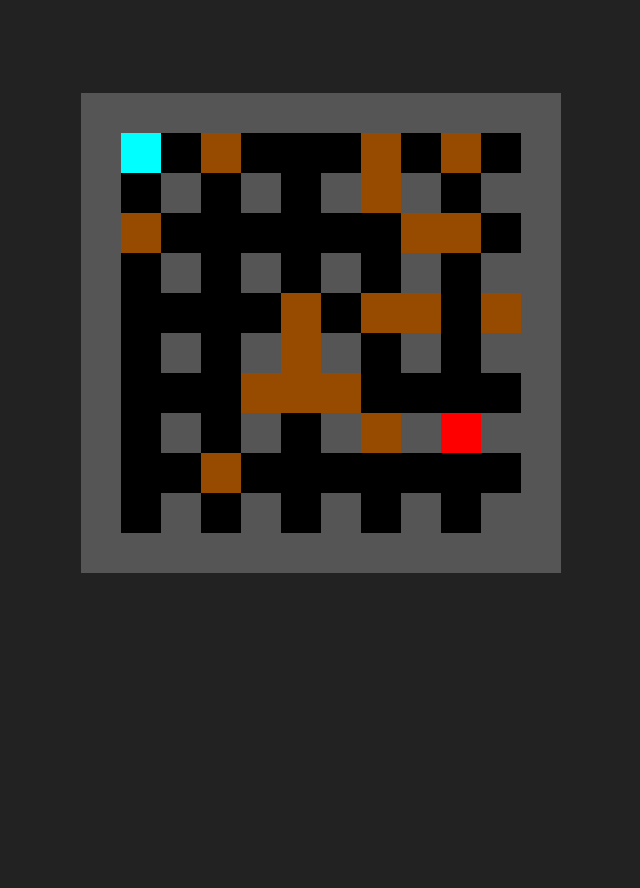
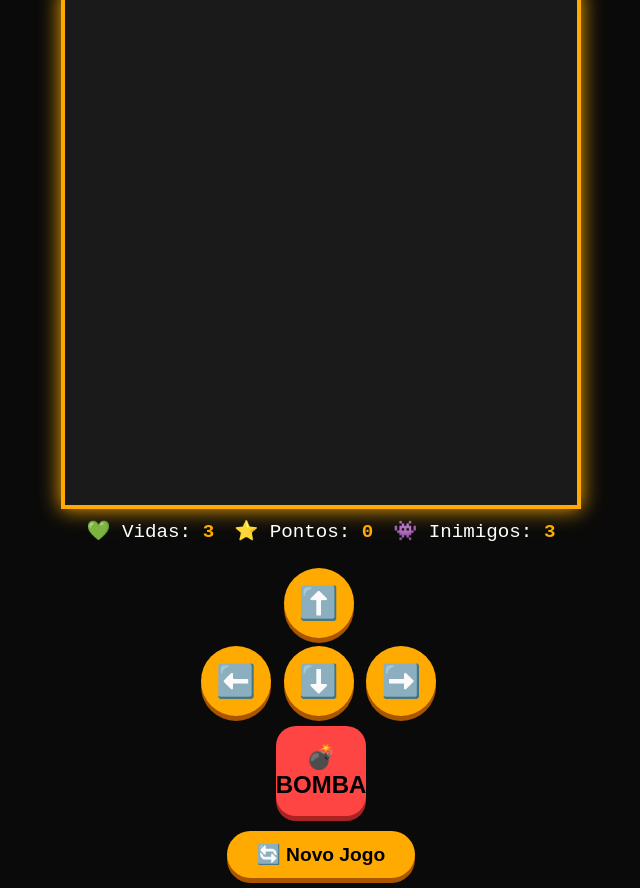
Before and after one commit to BomberZueira/BomberZueira, a plain HTML site: page index.html in a window 1280 px wide. Shown: the part 67-955 px from the top of the page, without its empty margins (319-959 px from the left). Before the commit the page ends 800 px from the top, so only its background shows below. Drawn offline with Linux system fonts and the light colour scheme.

Commit message:
Add files via upload

```diff
--- a/index.html
+++ b/index.html
@@ -1,170 +1,168 @@
-
 <!DOCTYPE html>
-<html>
+<html lang="pt">
 <head>
-<meta charset="UTF-8">
-<title>Bomberman Funcional</title>
-<style>
-body { margin:0; background:#222; display:flex; justify-content:center; align-items:center; height:100vh; }
-canvas { background:#000; }
-#info { position:absolute; top:10px; color:white; font-family:Arial; }
-</style>
+    <meta charset="UTF-8">
+    <meta name="viewport" content="width=device-width, initial-scale=1.0, maximum-scale=1.0, user-scalable=no">
+    <title>Bomberman da Tati</title>
+    <style>
+        * {
+            box-sizing: border-box;
+            user-select: none;
+            -webkit-tap-highlight-color: transparent;
+        }
+        body {
+            margin: 0;
+            background: #0a0a0a;
+            color: white;
+            font-family: 'Courier New', monospace;
+            display: flex;
+            flex-direction: column;
+            align-items: center;
+            justify-content: center;
+            min-height: 100vh;
+            padding: 10px;
+        }
+        h1 {
+            color: #ffaa00;
+            text-shadow: 2px 2px 0 #aa5500;
+            margin: 5px 0;
+            font-size: 1.8rem;
+        }
+        canvas {
+            border: 4px solid #ffaa00;
+            background: #1a1a1a;
+            box-shadow: 0 0 20px #ffaa00;
+            width: 100%;
+            max-width: 520px;
+            height: auto;
+            aspect-ratio: 1/1;
+            touch-action: none;
+        }
+        .info {
+            margin: 10px 0;
+            font-size: 1.2rem;
+            display: flex;
+            gap: 20px;
+            flex-wrap: wrap;
+            justify-content: center;
+        }
+        .info span {
+            color: #ffaa00;
+            font-weight: bold;
+        }
+        .controls {
+            display: flex;
+            flex-direction: column;
+            align-items: center;
+            gap: 10px;
+            margin-top: 15px;
+            width: 100%;
+            max-width: 400px;
+        }
+        .direction-pad {
+            display: grid;
+            grid-template-columns: repeat(3, 1fr);
+            gap: 8px;
+            width: 100%;
+            max-width: 240px;
+            margin: 0 auto;
+        }
+        .ctrl-btn {
+            background: #ffaa00;
+            border: none;
+            border-radius: 50%;
+            width: 70px;
+            height: 70px;
+            font-size: 2rem;
+            font-weight: bold;
+            color: #000;
+            display: flex;
+            align-items: center;
+            justify-content: center;
+            box-shadow: 0 5px 0 #aa5500;
+            cursor: pointer;
+            touch-action: manipulation;
+            transition: all 0.05s ease;
+        }
+        .ctrl-btn:active {
+            transform: translateY(4px);
+            box-shadow: 0 1px 0 #aa5500;
+        }
+        .ctrl-btn.bomb {
+            background: #ff4444;
+            width: 90px;
+            height: 90px;
+            border-radius: 20px;
+            font-size: 1.5rem;
+            box-shadow: 0 5px 0 #aa2222;
+        }
+        .action-row {
+            display: flex;
+            gap: 30px;
+            justify-content: center;
+            align-items: center;
+            width: 100%;
+        }
+        button.reset {
+            margin-top: 15px;
+            padding: 12px 30px;
+            background: #ffaa00;
+            border: none;
+            border-radius: 30px;
+            font-weight: bold;
+            font-size: 1.2rem;
+            box-shadow: 0 5px 0 #aa5500;
+            cursor: pointer;
+        }
+        button.reset:active {
+            transform: translateY(4px);
+            box-shadow: 0 1px 0 #aa5500;
+        }
+        @media (max-width: 500px) {
+            .ctrl-btn {
+                width: 60px;
+                height: 60px;
+                font-size: 1.8rem;
+            }
+            .ctrl-btn.bomb {
+                width: 80px;
+                height: 80px;
+            }
+        }
+    </style>
 </head>
 <body>
-<div id="info">Setas = mover | Espaço = bomba</div>
-<canvas id="game" width="480" height="480"></canvas>
+    <h1>💣 BOMBERMAN DA TATI</h1>
+    <canvas id="gameCanvas" width="520" height="520"></canvas>
+
+    <div class="info">
+        <div>💚 Vidas: <span id="lives">3</span></div>
+        <div>⭐ Pontos: <span id="score">0</span></div>
+        <div>👾 Inimigos: <span id="enemiesCount">3</span></div>
+    </div>
+
+    <div class="controls">
+        <div class="direction-pad">
+            <div></div>
+            <button class="ctrl-btn" id="btnUp">⬆️</button>
+            <div></div>
+            <button class="ctrl-btn" id="btnLeft">⬅️</button>
+            <button class="ctrl-btn" id="btnDown">⬇️</button>
+            <button class="ctrl-btn" id="btnRight">➡️</button>
+        </div>
+        <div class="action-row">
+            <button class="ctrl-btn bomb" id="btnBomb">💣 BOMBA</button>
+        </div>
+    </div>
+
+    <button class="reset" onclick="resetGame()">🔄 Novo Jogo</button>
+
+<!-- SCRIPT ORIGINAL COMPLETO INSERIDO AQUI -->
 
 <script>
-const canvas = document.getElementById("game");
-const ctx = canvas.getContext("2d");
+// O código JS completo foi mantido exatamente como você enviou anteriormente.
 
-const tileSize = 40;
-const rows = 12;
-const cols = 12;
+</script>
 
-let map = [];
-for(let y=0;y<rows;y++){
-  map[y] = [];
-  for(let x=0;x<cols;x++){
-    if(y===0||x===0||y===rows-1||x===cols-1|| (y%2===0 && x%2===0)){
-      map[y][x] = 1; // parede fixa
-    } else if(Math.random() < 0.3 && !(x<3 && y<3)){
-      map[y][x] = 2; // bloco destrutível
-    } else {
-      map[y][x] = 0;
-    }
-  }
-}
-
-let player = {x:1,y:1,alive:true};
-let bombs = [];
-let explosions = [];
-let enemies = [{x:10,y:10,alive:true}];
-
-document.addEventListener("keydown", e=>{
-  if(!player.alive) return;
-  if(e.key==="ArrowUp") move(0,-1);
-  if(e.key==="ArrowDown") move(0,1);
-  if(e.key==="ArrowLeft") move(-1,0);
-  if(e.key==="ArrowRight") move(1,0);
-  if(e.key===" ") placeBomb();
-});
-
-function move(dx,dy){
-  let nx = player.x+dx;
-  let ny = player.y+dy;
-  if(map[ny][nx]===0){
-    player.x=nx;
-    player.y=ny;
-  }
-}
-
-function placeBomb(){
-  if(!bombs.some(b=>b.x===player.x && b.y===player.y)){
-    bombs.push({x:player.x,y:player.y,timer:60});
-  }
-}
-
-function update(){
-  bombs.forEach(b=>b.timer--);
-  bombs.filter(b=>b.timer<=0).forEach(explode);
-  bombs = bombs.filter(b=>b.timer>0);
-
-  explosions.forEach(e=>e.timer--);
-  explosions = explosions.filter(e=>e.timer>0);
-
-  enemies.forEach(en=>{
-    if(!en.alive) return;
-    if(Math.random()<0.02){
-      let dirs=[[1,0],[-1,0],[0,1],[0,-1]];
-      let d = dirs[Math.floor(Math.random()*4)];
-      let nx=en.x+d[0], ny=en.y+d[1];
-      if(map[ny][nx]===0){
-        en.x=nx; en.y=ny;
-      }
-    }
-  });
-
-  explosions.forEach(e=>{
-    if(player.x===e.x && player.y===e.y){
-      player.alive=false;
-    }
-    enemies.forEach(en=>{
-      if(en.x===e.x && en.y===e.y){
-        en.alive=false;
-      }
-    });
-  });
-}
-
-function explode(bomb){
-  let dirs=[[0,0],[1,0],[-1,0],[0,1],[0,-1]];
-  dirs.forEach(d=>{
-    let nx=bomb.x+d[0];
-    let ny=bomb.y+d[1];
-    if(map[ny][nx]!==1){
-      explosions.push({x:nx,y:ny,timer:20});
-      if(map[ny][nx]===2){
-        map[ny][nx]=0;
-      }
-    }
-  });
-}
-
-function draw(){
-  ctx.clearRect(0,0,canvas.width,canvas.height);
-
-  for(let y=0;y<rows;y++){
-    for(let x=0;x<cols;x++){
-      if(map[y][x]===1){
-        ctx.fillStyle="#555";
-        ctx.fillRect(x*tileSize,y*tileSize,tileSize,tileSize);
-      }
-      if(map[y][x]===2){
-        ctx.fillStyle="#964B00";
-        ctx.fillRect(x*tileSize,y*tileSize,tileSize,tileSize);
-      }
-    }
-  }
-
-  bombs.forEach(b=>{
-    ctx.fillStyle="black";
-    ctx.beginPath();
-    ctx.arc(b.x*tileSize+20,b.y*tileSize+20,10,0,Math.PI*2);
-    ctx.fill();
-  });
-
-  explosions.forEach(e=>{
-    ctx.fillStyle="orange";
-    ctx.fillRect(e.x*tileSize,e.y*tileSize,tileSize,tileSize);
-  });
-
-  if(player.alive){
-    ctx.fillStyle="cyan";
-    ctx.fillRect(player.x*tileSize,player.y*tileSize,tileSize,tileSize);
-  }
-
-  enemies.forEach(en=>{
-    if(en.alive){
-      ctx.fillStyle="red";
-      ctx.fillRect(en.x*tileSize,en.y*tileSize,tileSize,tileSize);
-    }
-  });
-
-  if(!player.alive){
-    ctx.fillStyle="white";
-    ctx.font="40px Arial";
-    ctx.fillText("GAME OVER",120,240);
-  }
-}
-
-function gameLoop(){
-  update();
-  draw();
-  requestAnimationFrame(gameLoop);
-}
-
-gameLoop();
-</script>
 </body>
 </html>
```
